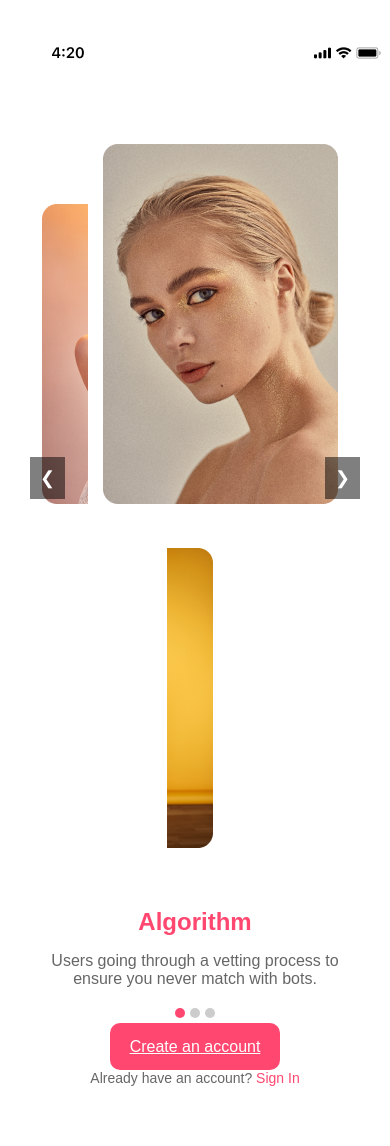
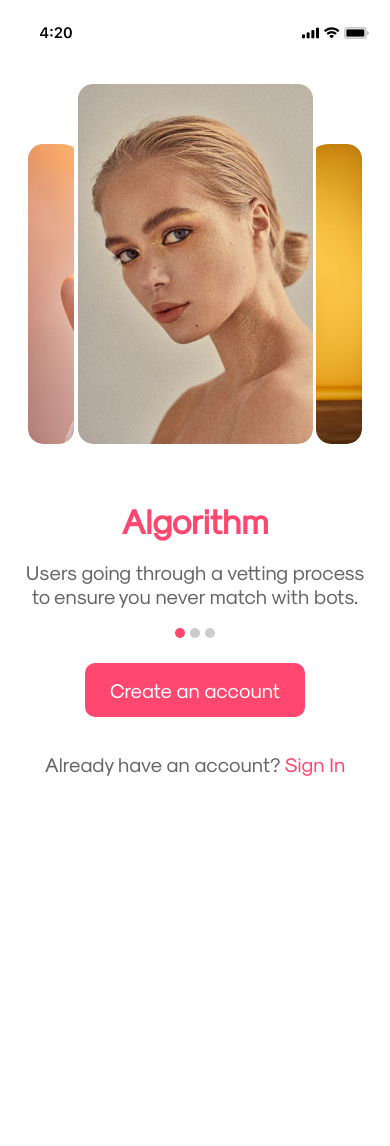
Before and after one commit to CesarSoldier/TinderRemaster, a Flask app: page / in a window 390 px wide. After the commit the page ends 776 px from the top, so only its background shows below. Run offline with Flask 3, Linux system fonts and the light colour scheme.

Commit message:
Atualização Tela Inicial

```diff
--- a/static/css/telaInicial.css
+++ b/static/css/telaInicial.css
@@ -1,8 +1,15 @@
+@font-face {
+    font-family: 'Sk-Modernist';
+    src: url(fontes/Sk-Modernist-Regular.otf) format(opentype);
+}
+
 body {
     margin: 0;
-    font-family: Arial, sans-serif;
+    font-family: 'Sk-Modernist', sans-serif;
     background-color: #fff;
     color: #333;
+    width: 100%;
+    height: 100vh;
 }
 
 .container {
@@ -15,13 +22,7 @@ body {
 .header {
     display: flex;
     justify-content: space-between;
-    padding: 10px 0;
     font-size: 14px;
-}
-
-.header .icons {
-    display: flex;
-    gap: 10px;
 }
 
 .carousel {
@@ -40,20 +41,16 @@ body {
     min-width: 100%;
     box-sizing: border-box;
     display: none;
+    transition: opacity 0.5s ease-in-out;
 }
 
 .carousel-item.active {
     display: flex;
-
+    justify-content: center;
 }
 
 .carousel-item img {
-    margin-right: 10px;
-    padding-top: 40px;
-    gap: 0px;
-    border-radius: 15px 0px 0px 0px;
-    opacity: 0px;
-
+    border-radius: 15px;
 }
 
 .carousel-control {
@@ -77,7 +74,16 @@ body {
 }
 
 .content {
-    padding: 20px;
+    padding: inherit;
+}
+
+h1.phrase, p.phrase {
+    display: none;
+    text-align: center;
+}
+
+h1.phrase.active, p.phrase.active {
+    display: block;
 }
 
 h1 {
@@ -95,7 +101,7 @@ p {
     display: flex;
     justify-content: center;
     gap: 5px;
-    margin-bottom: 20px;
+    margin-bottom: 40px;
 }
 
 .dot {
@@ -119,6 +125,7 @@ p {
     border-radius: 10px;
     cursor: pointer;
     margin-bottom: 20px;
+    text-decoration: none;
 }
 
 .btn:hover {
@@ -127,9 +134,77 @@ p {
 
 .sign-in {
     font-size: 14px;
+    margin-top: 40px;
 }
 
 .sign-in a {
     color: #FF476F;
     text-decoration: none;
 }
+
+/* Media Queries for Responsiveness */
+@media (max-width: 767px) {
+    .container {
+        padding: 10px;
+    }
+
+    .header {
+        flex-direction: column;
+        align-items: center;
+    }
+
+    .carousel-item img {
+        margin-right: 0;
+        padding-top: 20px;
+    }
+
+    .carousel-control {
+        padding: 5px;
+        font-size: 16px;
+    }
+
+    h1 {
+        font-size: 20px;
+    }
+
+    p {
+        font-size: 14px;
+    }
+
+    .btn {
+        padding: 10px 15px;
+        font-size: 14px;
+    }
+
+    .sign-in {
+        font-size: 12px;
+    }
+}
+
+@media (max-width: 480px) {
+    .carousel-item img {
+        padding-top: 10px;
+    }
+
+    .carousel-control {
+        font-size: 14px;
+    }
+
+    h1 {
+        font-size: 34px;
+    }
+
+    p {
+        font-size: 20px;
+    }
+
+    .btn {
+        padding: 15px 25px;
+        font-size: 20px;
+    }
+
+    .sign-in {
+        font-size: 20px;
+        margin-top: 50px;
+    }
+}
--- a/templates/telaInicial.html
+++ b/templates/telaInicial.html
@@ -9,7 +9,7 @@
 <body>
     <div class="container">
         <header class="header">
-            <img src="{{ url_for('static', filename='imagens/nav/Light.png' ) }}" alt="">
+            <img src="{{ url_for('static', filename='imagens/header/Light.png' ) }}" alt="iphoneHead">
         </header>
         <div class="carousel">
             <div class="carousel-inner">
@@ -21,12 +21,17 @@
                     </div>
                 {% endfor %}
             </div>
-            <button class="carousel-control prev" onclick="prevSlide()">&#10094;</button>
-            <button class="carousel-control next" onclick="nextSlide()">&#10095;</button>
+
         </div>
         <div class="content">
-            <h1>Algorithm</h1>
-            <p>Users going through a vetting process to ensure you never match with bots.</p>
+            <div class="phrases">
+                <h1 class="phrase">Algorithm</h1>
+                <p class="phrase">Users going through a vetting process to ensure you never match with bots.</p>
+                <h1 class="phrase">Matches</h1>
+                <p class="phrase">We match you with people that have a large array of similar interests.</p>
+                <h1 class="phrase">Premium</h1>
+                <p class="phrase">Sign up today and enjoy the first month of premium benefits on us.</p>
+            </div>
             <div class="dots">
                 {% for slide in slides %}
                     <span class="dot {% if loop.first %}active{% endif %}" onclick="currentSlide({ loop,index })"></span>
@@ -36,6 +41,6 @@
             <p class="sign-in">Already have an account? <a href="#">Sign In</a></p>
         </div>
     </div>
-    <script src="{{ url_for('static', filename='js/scripts.js') }}"></script>
+    <script src="{{ url_for('static', filename='js/telaInicial.js') }}"></script>
 </body>
 </html>
```
Also changed, not shown: static/js/scripts.js (deleted, +0 -39 lines), static/js/telaInicial.js (added, +56 -0 lines), app.db, static/css/fontes/Sk-Modernist-Bold.otf (added), static/css/fontes/Sk-Modernist-Mono.otf (added), static/css/fontes/Sk-Modernist-Regular.otf (added), static/imagens/header/Light.png (renamed from static/imagens/nav/Light.png).
